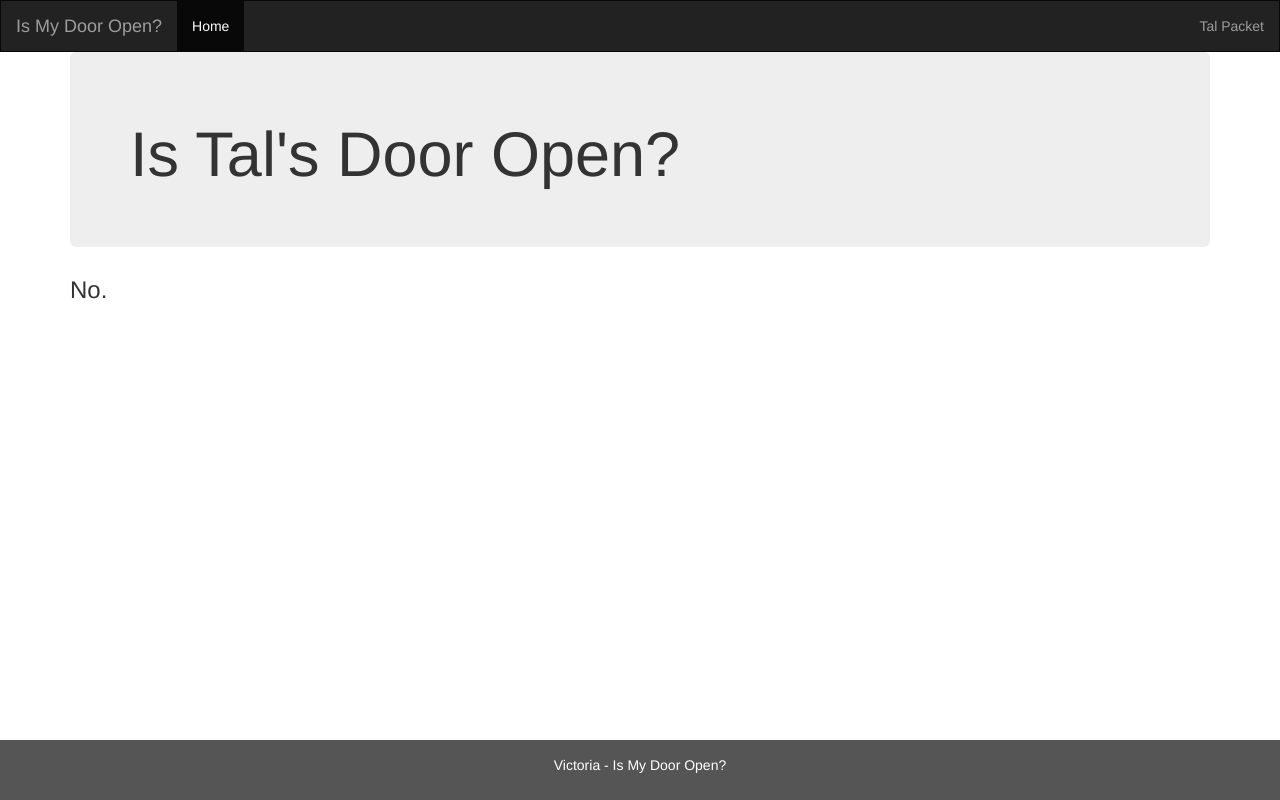
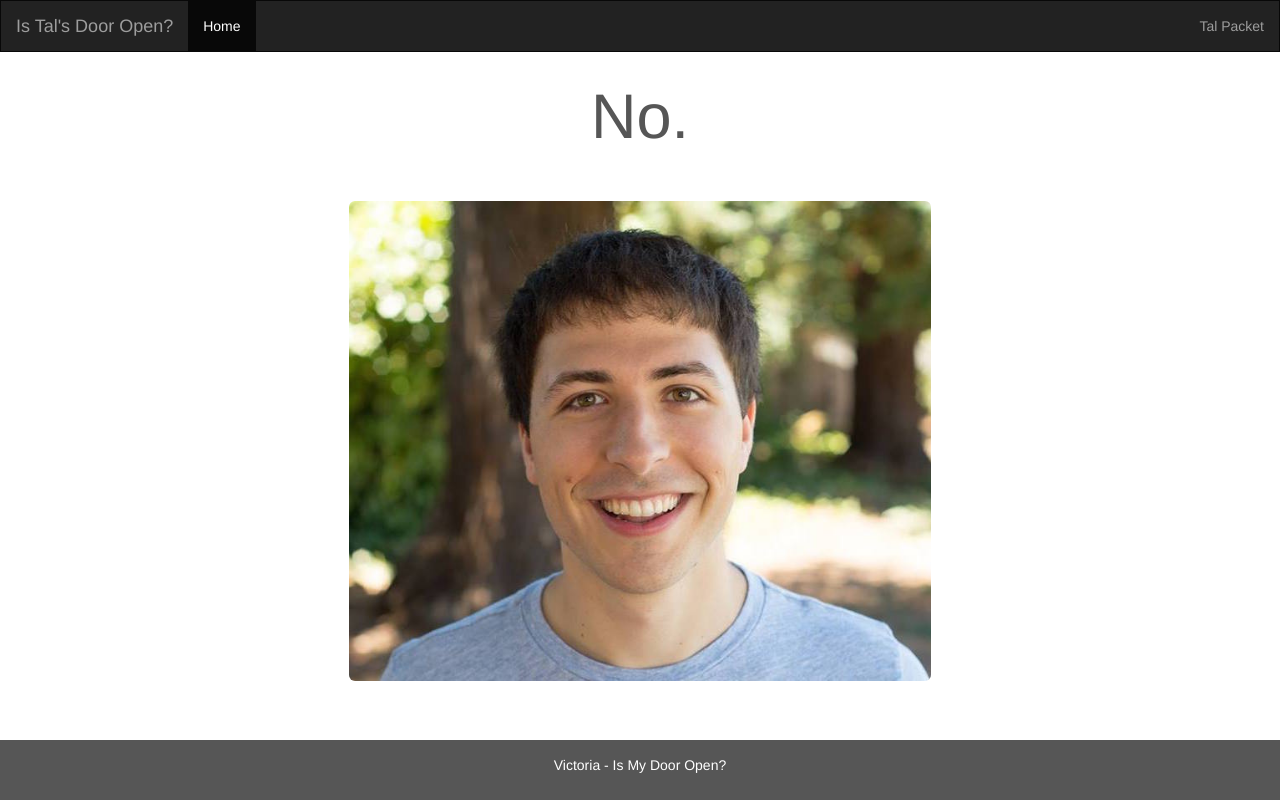
Before and after one commit to VictoriaWeaver/IsMyDoorOpen, a Flask app: page /talpacket in a window 1280 px wide. Run offline with Flask 2, Linux system fonts and the light colour scheme; some libraries are stand-ins or nearby versions.

Commit message:
Add image and change navbar title on tal page

```diff
--- a/app/templates/base.html
+++ b/app/templates/base.html
@@ -23,12 +23,18 @@
       height: 100%;
     }
 
+    .jumbotron {
+      color: #565656;
+      background-color: transparent;
+      padding: 10px;
+    }
+
     /* Set black background color, white text and some padding */
     footer {
       position: fixed;
       bottom: 0;
       width: 100%;
-      background-color: #555;
+      background-color: #565656;
       color: white;
       padding: 15px;
     }
@@ -42,17 +48,45 @@
       .row.content {height:auto;}
     }
 
+    .btn {
+      padding: 14px 24px;
+      border: 0 none;
+      font-weight: 700;
+      letter-spacing: 1px;
+      text-transform: uppercase;
+    }
 
+    .btn:focus, .btn:active:focus, .btn.active:focus {
+      outline: 0 none;
+    }
+
+    .btn-primary {
+      background: #0099cc;
+      color: #ffffff;
+    }
+
+    .btn-primary:hover, .btn-primary:focus, .btn-primary:active, .btn-primary.active, .open > .dropdown-toggle.btn-primary {
+      background: #33a6cc;
+    }
+
+    .btn-primary:active, .btn-primary.active {
+      background: #007299;
+      box-shadow: none;
+    }
+
+    .btn-lg.round {
+	  border-radius: 24px;
+    }
 
     </style>
 
 </head>
 <body>
 <!--Navigation bar-->
-<nav class="navbar navbar-inverse">
+<nav class="navbar navbar-inverse ">
     <div class="container-fluid">
         <div class="navbar-header">
-            <a class="navbar-brand" href="/">Is My Door Open?</a>
+            <a class="navbar-brand" href="/">{{title}}</a>
         </div>
         <ul class="nav navbar-nav">
             <li class="active"><a href="/">Home</a></li>
--- a/app/templates/talpacket.html
+++ b/app/templates/talpacket.html
@@ -1,9 +1,9 @@
 {% extends "base.html" %}
 {% block content %}
-<div class="container">
+<center>
     <div class="jumbotron">
-        <h1>Is Tal's Door Open?</h1>
+        <h1>No.</h1>
     </div>
-    <h3>No.</h3>
-</div>
+    <img src="/static/img/talface.jpg" class="img-rounded" style="height:60%; width=60%">
+</center>
 {% endblock %}
--- a/app/views.py
+++ b/app/views.py
@@ -3,8 +3,8 @@ from app import app
 
 @app.route('/')
 def home():
-    return render_template('base.html')  # render a template
+    return render_template('base.html', title='Is My Door Open?')  # render a template
 
 @app.route('/talpacket')
 def talpacket():
-    return render_template('talpacket.html')  # render a template
+    return render_template('talpacket.html',  title='Is Tal\'s Door Open?')  # render a template
```
Also changed, not shown: app/static/img/talface.jpg (added).
